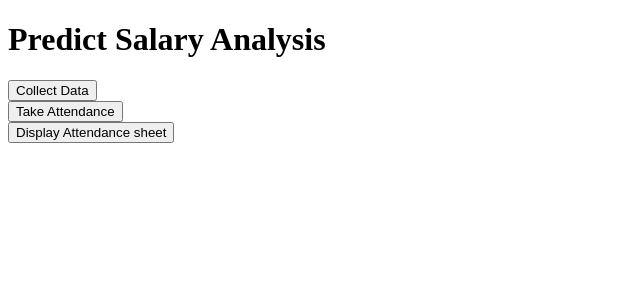
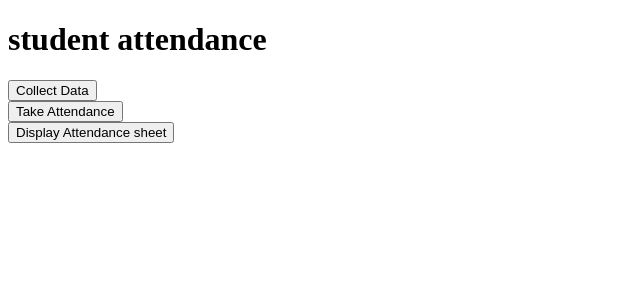
Before and after one commit to Biswajit-Panda/Student-Attendance-OpenCV, a Flask app: page / in a window 1280 px wide. Shown: the top 300 px of the page, without its empty margins (0-640 px from the left). Run offline with Flask 2, Linux system fonts and the light colour scheme.

Commit message:
Add files via upload

```diff
--- a/templates/index.html
+++ b/templates/index.html
@@ -11,7 +11,7 @@
 </head>
 <body>
     <div class="login">
-        <h1>Predict Salary Analysis</h1>
+        <h1>student attendance</h1>
 
         <form action="{{ url_for('collect')}}", method="POST">
             <button type="submit" class="btn btn-primary btn-block btn-large">Collect Data</button>
--- a/templates/take_attendance.html
+++ b/templates/take_attendance.html
@@ -8,7 +8,7 @@
 <body>
     Take Attendance
     <form action="{{ url_for('take_attendance')}}", method="POST">
-        <button type="submit" class="btn btn-primary btn-block btn-large">Display Attendance sheet</button>
+        <button type="submit" class="btn btn-primary btn-block btn-large">take attendance</button>
     </form>
     <form action="{{ url_for('attendance_sheet')}}", method="POST">
         <button type="submit" class="btn btn-primary btn-block btn-large">Display Attendance sheet</button>
```
